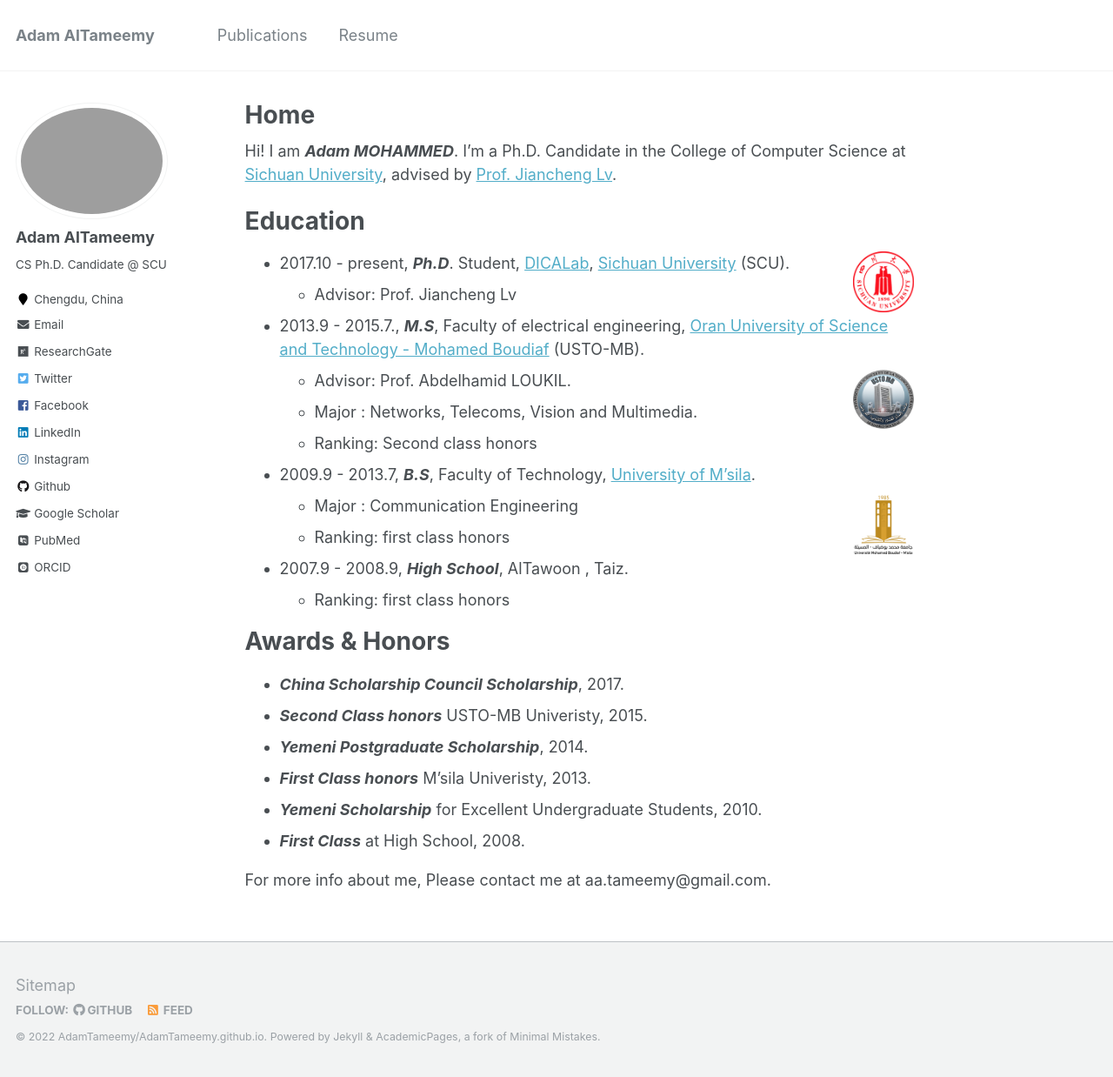
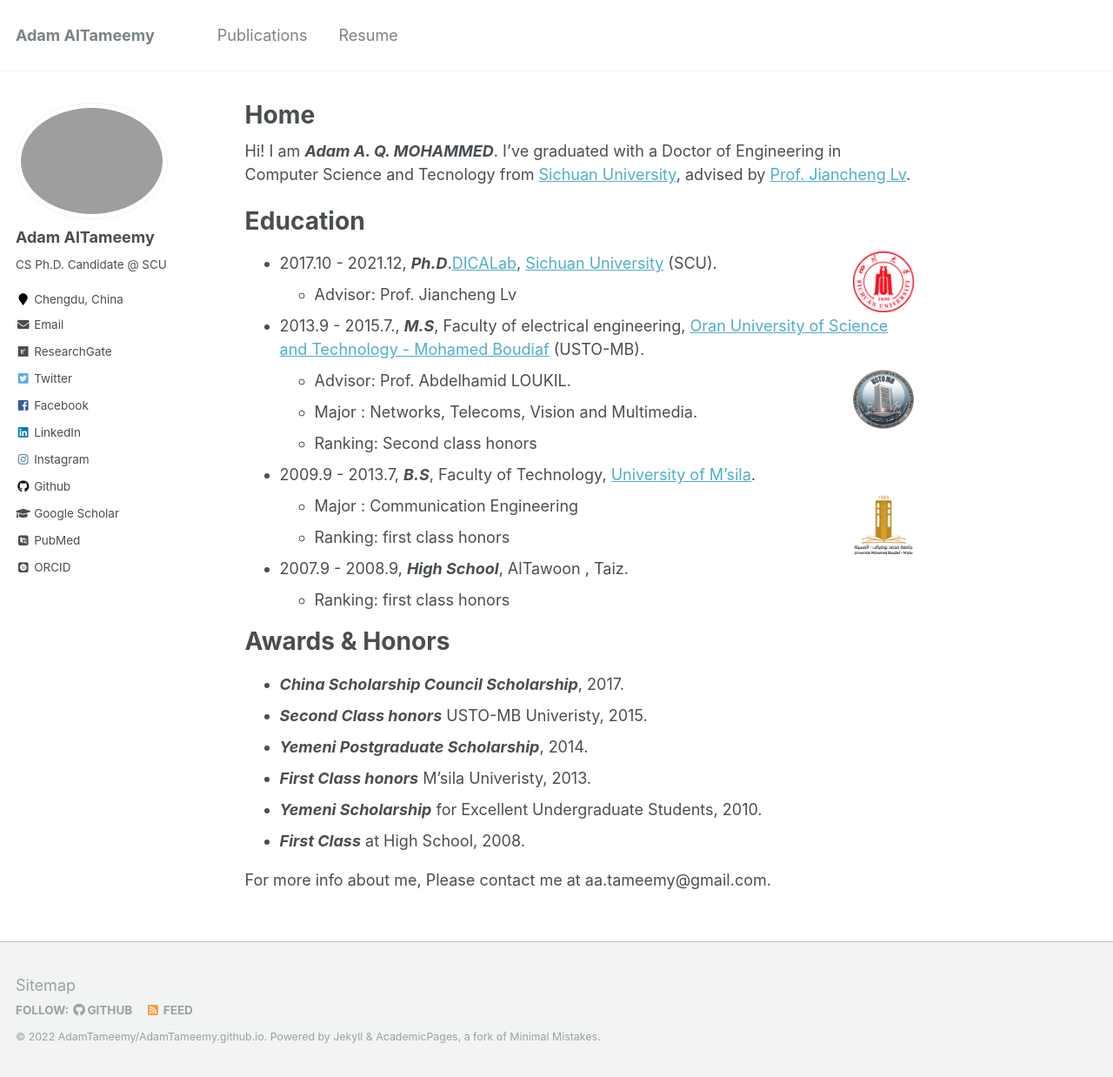
Before and after one commit to AdamTameemy/AAdamTameemy.github.io, a Jekyll site: the page built from _pages/about.md, in a window 1280 px wide and 1238 px high. Shown: the whole window at 87% size. Built offline with Jekyll 4.4.1, drawn with Linux system fonts in a browser that asks for light colours; some web fonts are replaced.

Commit message:
Update about.md

```diff
--- a/_pages/about.md
+++ b/_pages/about.md
@@ -8,11 +8,11 @@ redirect_from:
   - /about.html
 ---
 
-Hi! I am **_Adam MOHAMMED_**. I’m a Ph.D. Candidate in the College of Computer Science at [Sichuan University](http://www.scu.edu.cn/), advised by [Prof. Jiancheng Lv](https://baike.baidu.com/item/%E5%90%95%E5%BB%BA%E6%88%90/12631172?fr=aladdin).
+Hi! I am **_Adam A. Q. MOHAMMED_**. I’ve graduated with a Doctor of Engineering in Computer Science and Tecnology from  [Sichuan University](http://www.scu.edu.cn/), advised by [Prof. Jiancheng Lv](https://baike.baidu.com/item/%E5%90%95%E5%BB%BA%E6%88%90/12631172?fr=aladdin).
 
 Education
 ======
-+ 2017.10 - present, **_Ph.D_**. Student, [DICALab](http://dicalab.cn/), [Sichuan University](http://www.scu.edu.cn/) (SCU). <img align="right" width="70" height="70" src="images/scu.png">
++ 2017.10 - 2021.12, **_Ph.D_**.[DICALab](http://dicalab.cn/), [Sichuan University](http://www.scu.edu.cn/) (SCU). <img align="right" width="70" height="70" src="images/scu.png">
   - Advisor: Prof. Jiancheng Lv
 + 2013.9 - 2015.7., **_M.S_**, Faculty of electrical engineering, [Oran University of Science and Technology - Mohamed Boudiaf](https://www.univ-usto.dz/) (USTO-MB).
   - Advisor: Prof. Abdelhamid LOUKIL. <img align="right" width="70" height="70" src="images/ustomb.png">
```
